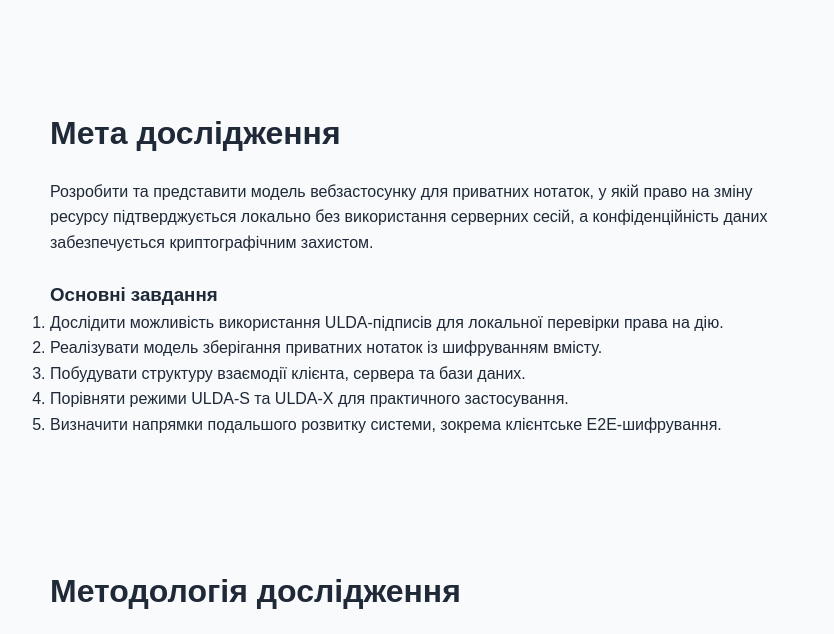
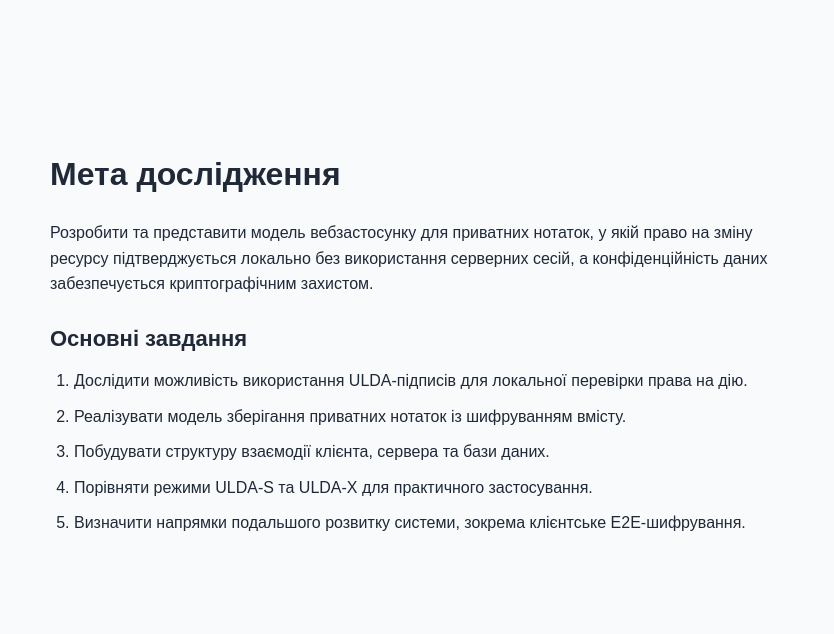
Before and after one commit to MuckLuck2005/ulda-notes, a plain HTML site: page index.html in a window 1280 px wide. Shown: the part 1912-2546 px from the top of the page, without its empty margins (40-874 px from the left). Drawn offline with Linux system fonts and the light colour scheme.

```diff
--- a/css/style.css
+++ b/css/style.css
@@ -168,3 +168,15 @@
     color: #475569;
     font-size: 14px;
 }
+ol {
+    padding-left: 24px;
+}
+
+ol li {
+    margin-bottom: 10px;
+}
+
+.section h3 {
+    margin: 24px 0 12px;
+    font-size: 22px;
+}
```
